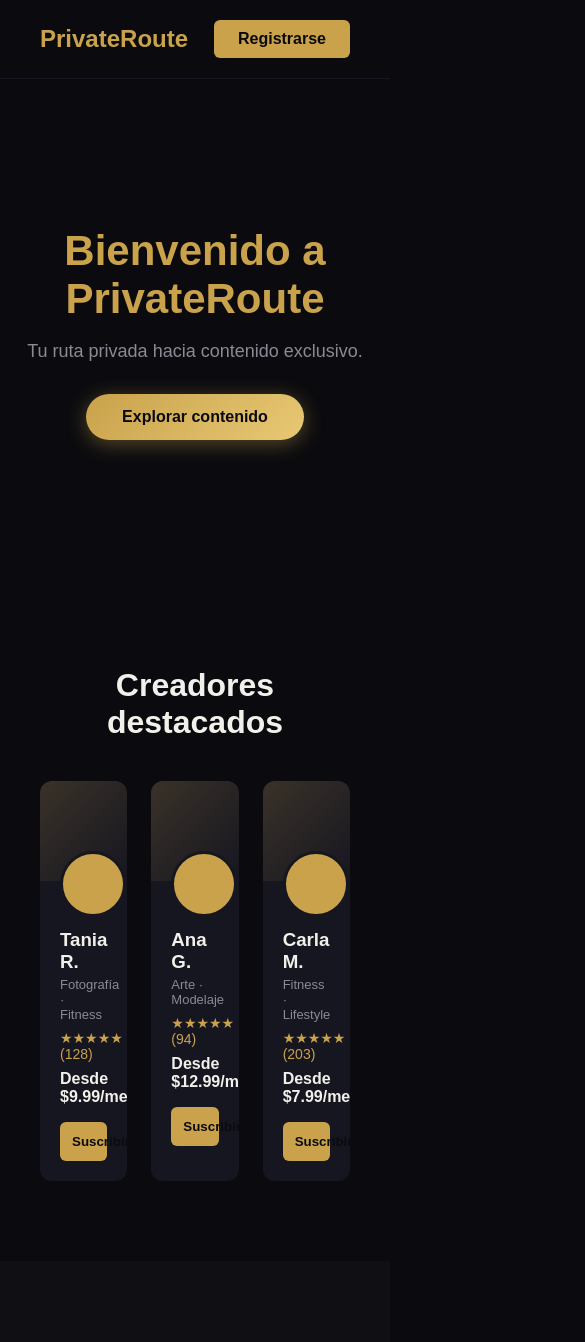
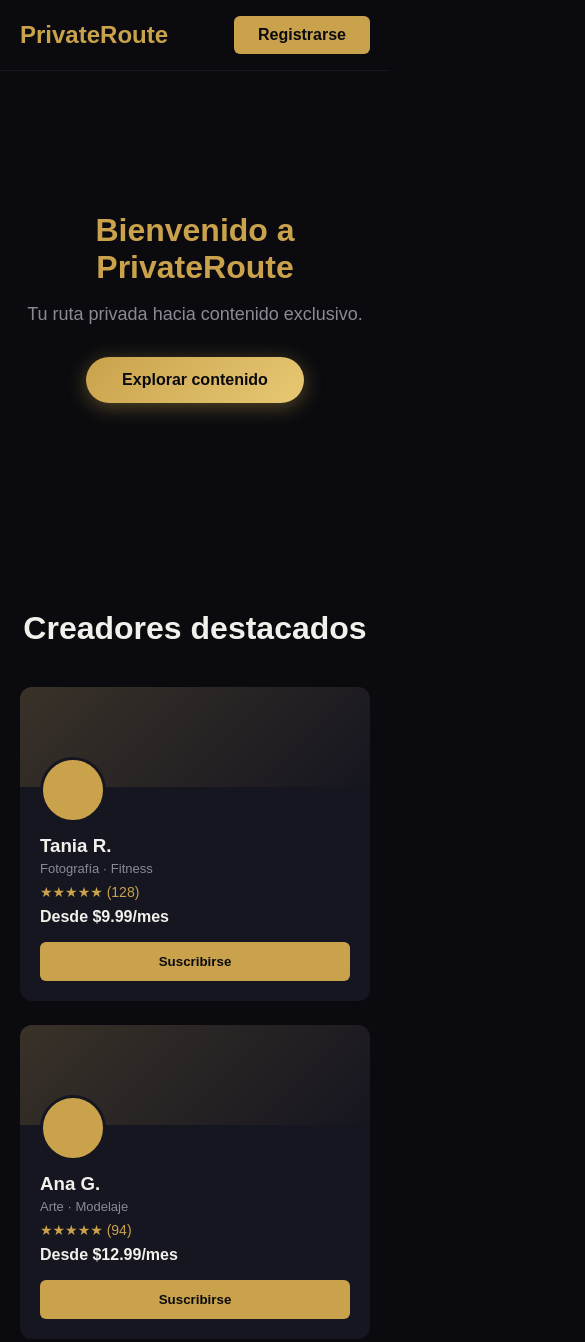
Before and after one commit to ivansovvivas1997-sudo/privateroute-landing, a plain HTML site: page index.html in a window 390 px wide. Shown: the top 1342 px of the page, 585 px wide, since content can reach past the window. Drawn offline with Linux system fonts and the light colour scheme.

Commit message:
Refactor CSS styles for improved layout and design

```diff
--- a/style.css
+++ b/style.css
@@ -286,4 +286,22 @@ nav {
     color: #8A8A94;
     font-size: 14px;
     margin: 0;
+}@media (max-width: 768px) {
+    .grid-creadores,
+    .grid-pasos,
+    .grid-precios {
+        grid-template-columns: 1fr;
+    }
+
+    .hero h1 {
+        font-size: 32px;
+    }
+
+    nav {
+        padding: 16px 20px;
+    }
+
+    .creadores, .como-funciona, .precios {
+        padding: 60px 20px;
+    }
 }
```
